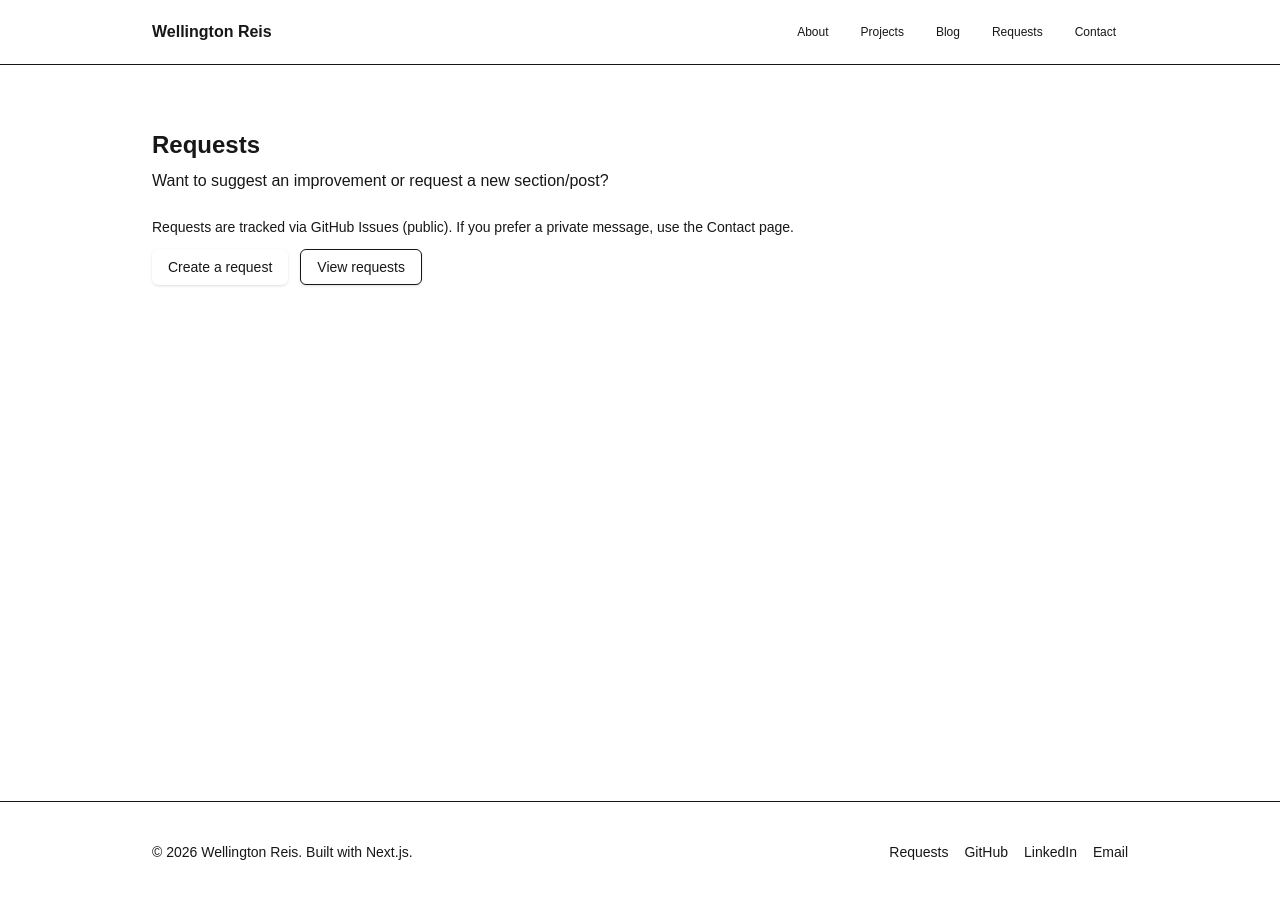
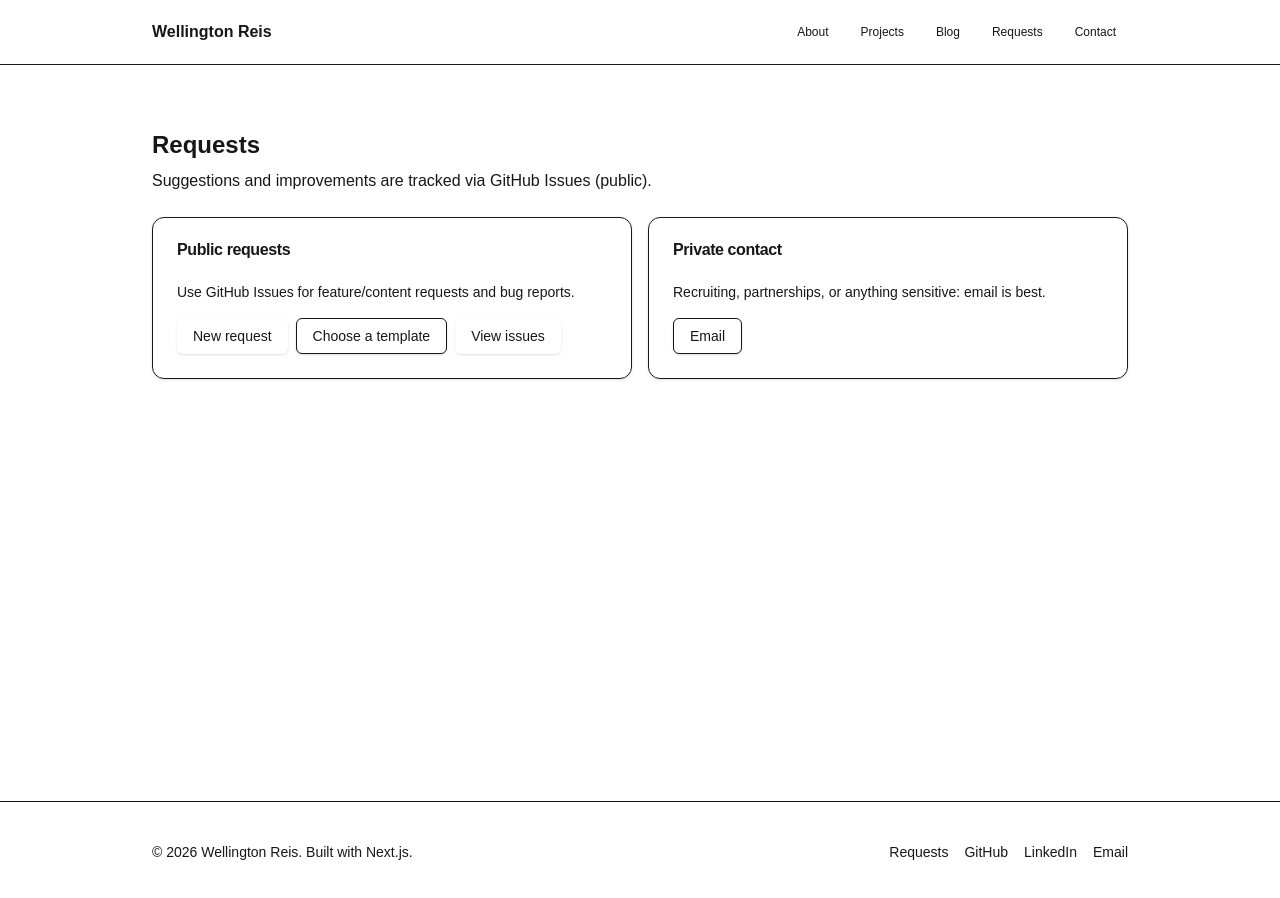
Before and after one commit to wellrcosta/wreis-website, a Next.js app: page /requests in a window 1280 px wide. Shown: the top 898 px of the page. Built offline with nearby package versions, Linux system fonts and the light colour scheme.

Commit message:
feat: improve requests page and add about highlights

```diff
--- a/src/app/about/page.tsx
+++ b/src/app/about/page.tsx
@@ -73,6 +73,20 @@ export default function AboutPage() {
 
       <Card>
         <CardHeader>
+          <CardTitle>Highlights</CardTitle>
+        </CardHeader>
+        <CardContent className="text-muted-foreground text-sm">
+          <ul className="list-disc space-y-2 pl-5">
+            <li>Integration-heavy solutions (APIs, webhooks, providers)</li>
+            <li>Messaging and automation flows (including WhatsApp APIs)</li>
+            <li>Operational reliability: observability, safer deploys, CI/CD</li>
+            <li>Clean code and maintainability under real constraints</li>
+          </ul>
+        </CardContent>
+      </Card>
+
+      <Card>
+        <CardHeader>
           <CardTitle>Core stack</CardTitle>
         </CardHeader>
         <CardContent>
--- a/src/app/requests/page.tsx
+++ b/src/app/requests/page.tsx
@@ -1,7 +1,10 @@
 import { Button } from '@/components/ui/button';
+import { Card, CardContent, CardHeader, CardTitle } from '@/components/ui/card';
 import { site } from '@/config/site';
 
-const issuesBase = `${site.links.github}/wreis-website/issues/new/choose`;
+const repoBase = `${site.links.github}/wreis-website`;
+const choose = `${repoBase}/issues/new/choose`;
+const requestTemplate = `${repoBase}/issues/new?template=request.yml`;
 
 export default function RequestsPage() {
   return (
@@ -9,28 +12,52 @@ export default function RequestsPage() {
       <header className="space-y-2">
         <h1 className="text-2xl font-bold">Requests</h1>
         <p className="text-muted-foreground">
-          Want to suggest an improvement or request a new section/post?
+          Suggestions and improvements are tracked via GitHub Issues (public).
         </p>
       </header>
 
-      <div className="space-y-3">
+      <div className="grid gap-4 md:grid-cols-2">
+        <Card>
+          <CardHeader>
+            <CardTitle>Public requests</CardTitle>
+          </CardHeader>
+          <CardContent className="space-y-4">
             <p className="text-muted-foreground text-sm">
-          Requests are tracked via GitHub Issues (public). If you prefer a private
-          message, use the Contact page.
+              Use GitHub Issues for feature/content requests and bug reports.
             </p>
-
-        <div className="flex flex-wrap gap-3">
+            <div className="flex flex-wrap gap-2">
               <Button asChild>
-            <a href={issuesBase} target="_blank">
-              Create a request
+                <a href={requestTemplate} target="_blank">
+                  New request
                 </a>
               </Button>
               <Button asChild variant="outline">
-            <a href={`${site.links.github}/wreis-website/issues`} target="_blank">
-              View requests
+                <a href={choose} target="_blank">
+                  Choose a template
+                </a>
+              </Button>
+              <Button asChild variant="secondary">
+                <a href={`${repoBase}/issues`} target="_blank">
+                  View issues
                 </a>
               </Button>
             </div>
+          </CardContent>
+        </Card>
+
+        <Card>
+          <CardHeader>
+            <CardTitle>Private contact</CardTitle>
+          </CardHeader>
+          <CardContent className="space-y-4">
+            <p className="text-muted-foreground text-sm">
+              Recruiting, partnerships, or anything sensitive: email is best.
+            </p>
+            <Button asChild variant="outline">
+              <a href={site.links.email}>Email</a>
+            </Button>
+          </CardContent>
+        </Card>
       </div>
     </main>
   );
```
Lines whose indentation alone changed are shown as unchanged.
